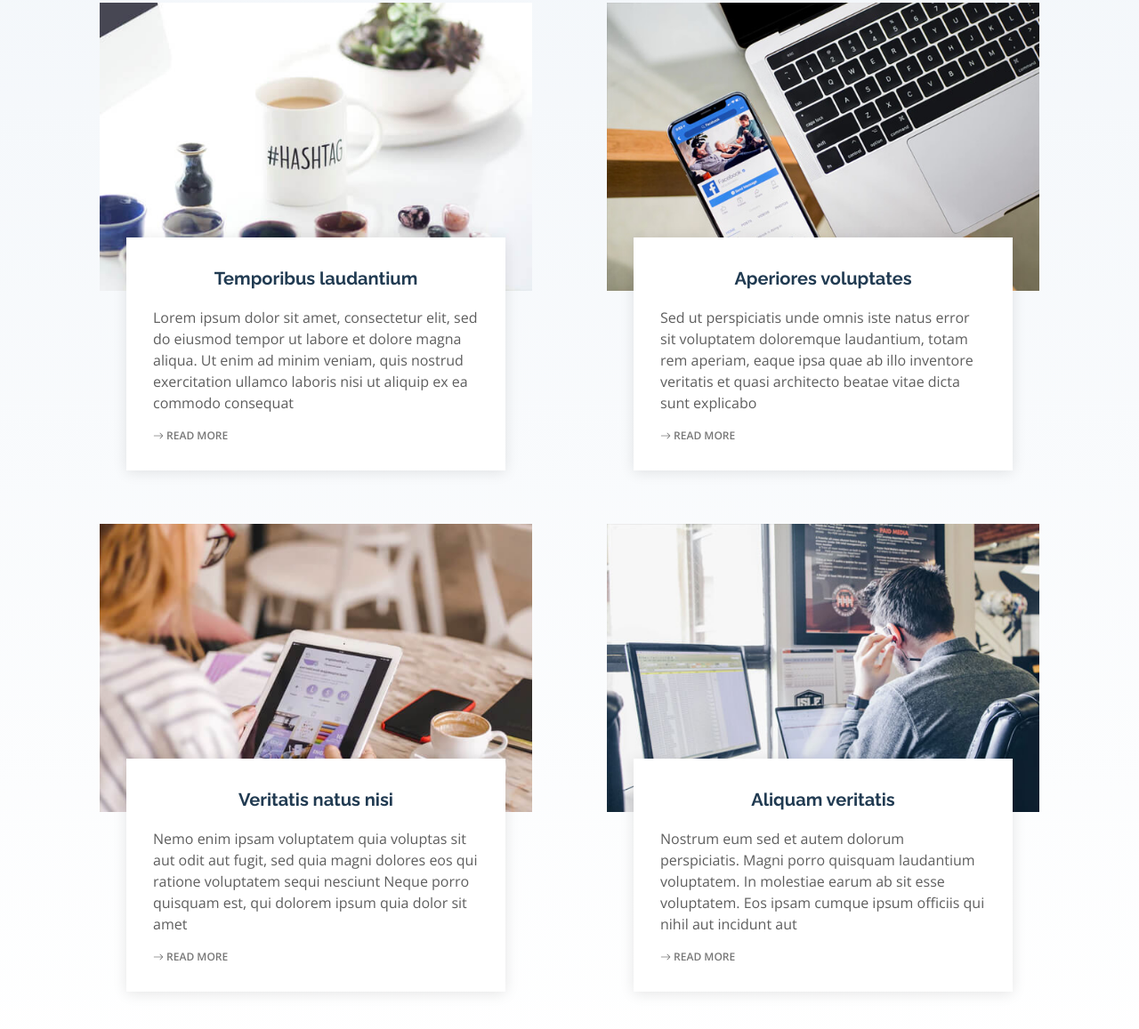
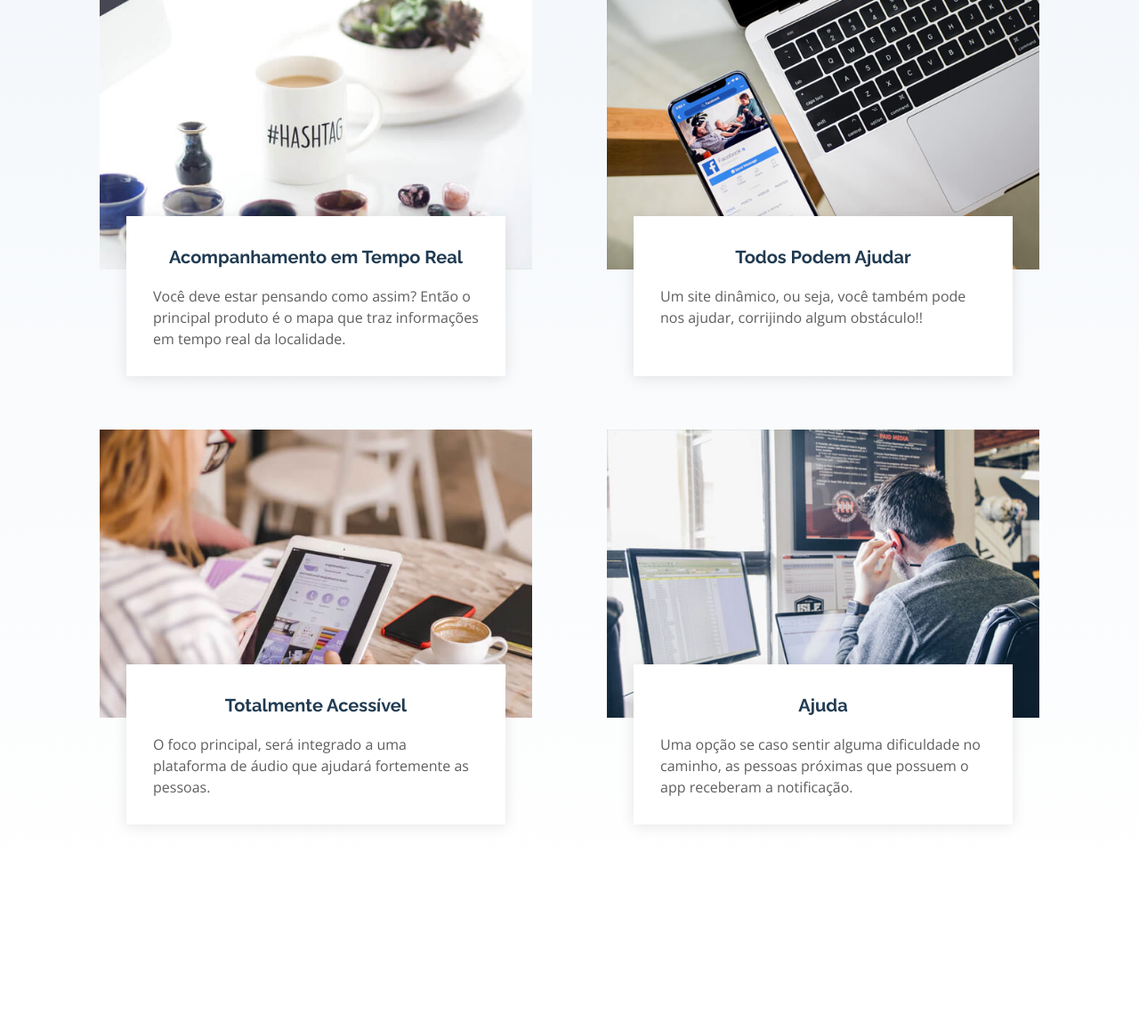
Before and after one commit to willams192/atvdd, a plain HTML site: page Bocor/serveces.html in a window 1280 px wide. Shown: the part 289-1446 px from the top of the page at 89% size. After the commit the page ends 1316 px from the top, so only its background shows below. Drawn offline with nearby package versions, Linux system fonts and the light colour scheme.

Commit message:
Alterando as informacoes dos servicos oferecidos

```diff
--- a/Bocor/serveces.html
+++ b/Bocor/serveces.html
@@ -60,34 +60,33 @@
 
       <div class="section-title">
         <h2 data-aos="fade-in">Serviços </h2>
-        <p data-aos="fade-in">Magnam dolores commodi suscipit. Necessitatibus eius consequatur ex aliquid fuga eum quidem. Sit sint consectetur velit. Quisquam quos quisquam cupiditate. Et nemo qui impedit suscipit alias ea. Quia fugiat sit in iste officiis commodi quidem hic quas.</p>
+        <p data-aos="fade-in">Nós do time do Maps Alternative ofereçemos alguns serviços que irão vir nas futuras atualizações</p>
       </div>
 
       <div class="row">
         <div class="col-md-6 d-flex" data-aos="fade-right">
           <div class="card">
             <div class="card-img">
-              <img src="assets/img/services-1.jpg" alt="...">
+              <img src="assets/img/services-1.jpg" alt="Mesa com café">
             </div>
             <div class="card-body">
-              <h5 class="card-title"><a href="">Temporibus laudantium</a></h5>
-              <p class="card-text">Lorem ipsum dolor sit amet, consectetur elit, sed do eiusmod tempor ut labore et dolore magna aliqua. Ut enim ad minim veniam, quis nostrud exercitation ullamco laboris nisi ut aliquip ex ea commodo consequat</p>
-              <div class="read-more"><a href="#"><i class="bi bi-arrow-right"></i> Read More</a></div>
+              <h5 class="card-title"><a >Acompanhamento em Tempo Real</a></h5>
+              <p class="card-text">Você deve estar pensando como assim? Então o principal produto é o mapa  que traz informações em tempo real da localidade.</p>
+
             </div>
           </div>
         </div>
         <div class="col-md-6 d-flex" data-aos="fade-left">
           <div class="card">
             <div class="card-img">
-              <img src="assets/img/services-2.jpg" alt="...">
+              <img src="assets/img/services-2.jpg" alt="Imagem do notebook com o celular">
             </div>
             <div class="card-body">
-              <h5 class="card-title"><a href="">Aperiores voluptates</a></h5>
-              <p class="card-text">Sed ut perspiciatis unde omnis iste natus error sit voluptatem doloremque laudantium, totam rem aperiam, eaque ipsa quae ab illo inventore veritatis et quasi architecto beatae vitae dicta sunt explicabo</p>
-              <div class="read-more"><a href="#"><i class="bi bi-arrow-right"></i> Read More</a></div>
+              <h5 class="card-title"><a >Todos Podem Ajudar</a></h5>
+              <p class="card-text">Um site dinâmico, ou seja, você também pode nos ajudar, corrijindo algum obstáculo!!</p>
+
             </div>
           </div>
-
         </div>
         <div class="col-md-6 d-flex" data-aos="fade-right">
           <div class="card">
@@ -95,9 +94,8 @@
               <img src="assets/img/services-3.jpg" alt="...">
             </div>
             <div class="card-body">
-              <h5 class="card-title"><a href="">Veritatis natus nisi</a></h5>
-              <p class="card-text">Nemo enim ipsam voluptatem quia voluptas sit aut odit aut fugit, sed quia magni dolores eos qui ratione voluptatem sequi nesciunt Neque porro quisquam est, qui dolorem ipsum quia dolor sit amet</p>
-              <div class="read-more"><a href="#"><i class="bi bi-arrow-right"></i> Read More</a></div>
+              <h5 class="card-title"><a >Totalmente Acessível</a></h5>
+              <p class="card-text">O foco principal, será integrado a uma plataforma de áudio que ajudará fortemente as pessoas.</p>
             </div>
           </div>
         </div>
@@ -107,9 +105,9 @@
               <img src="assets/img/services-4.jpg" alt="...">
             </div>
             <div class="card-body">
-              <h5 class="card-title"><a href="">Aliquam veritatis</a></h5>
-              <p class="card-text">Nostrum eum sed et autem dolorum perspiciatis. Magni porro quisquam laudantium voluptatem. In molestiae earum ab sit esse voluptatem. Eos ipsam cumque ipsum officiis qui nihil aut incidunt aut</p>
-              <div class="read-more"><a href="#"><i class="bi bi-arrow-right"></i> Read More</a></div>
+              <h5 class="card-title"><a >Ajuda</a></h5>
+              <p class="card-text">Uma opção se caso sentir alguma dificuldade no caminho, as pessoas próximas que possuem o app receberam a notificação.</p>
+
             </div>
           </div>
         </div>
```
